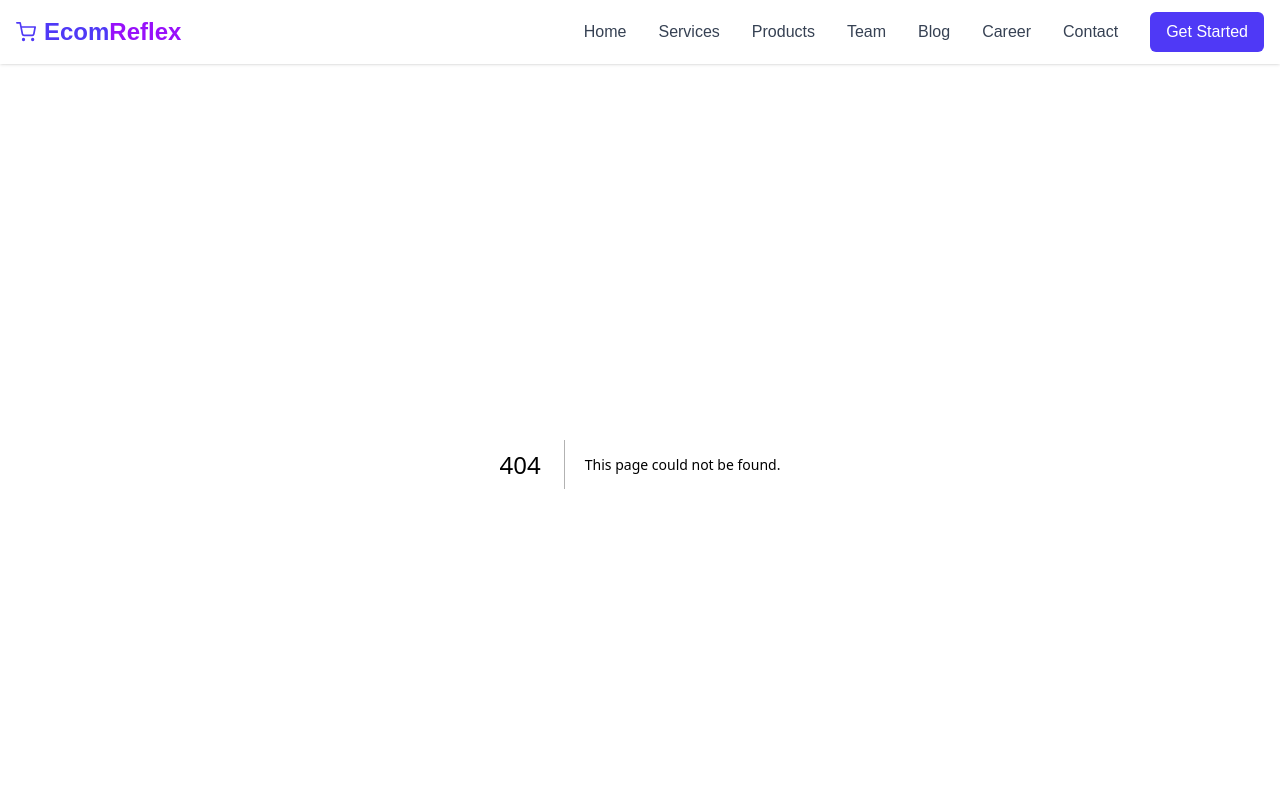
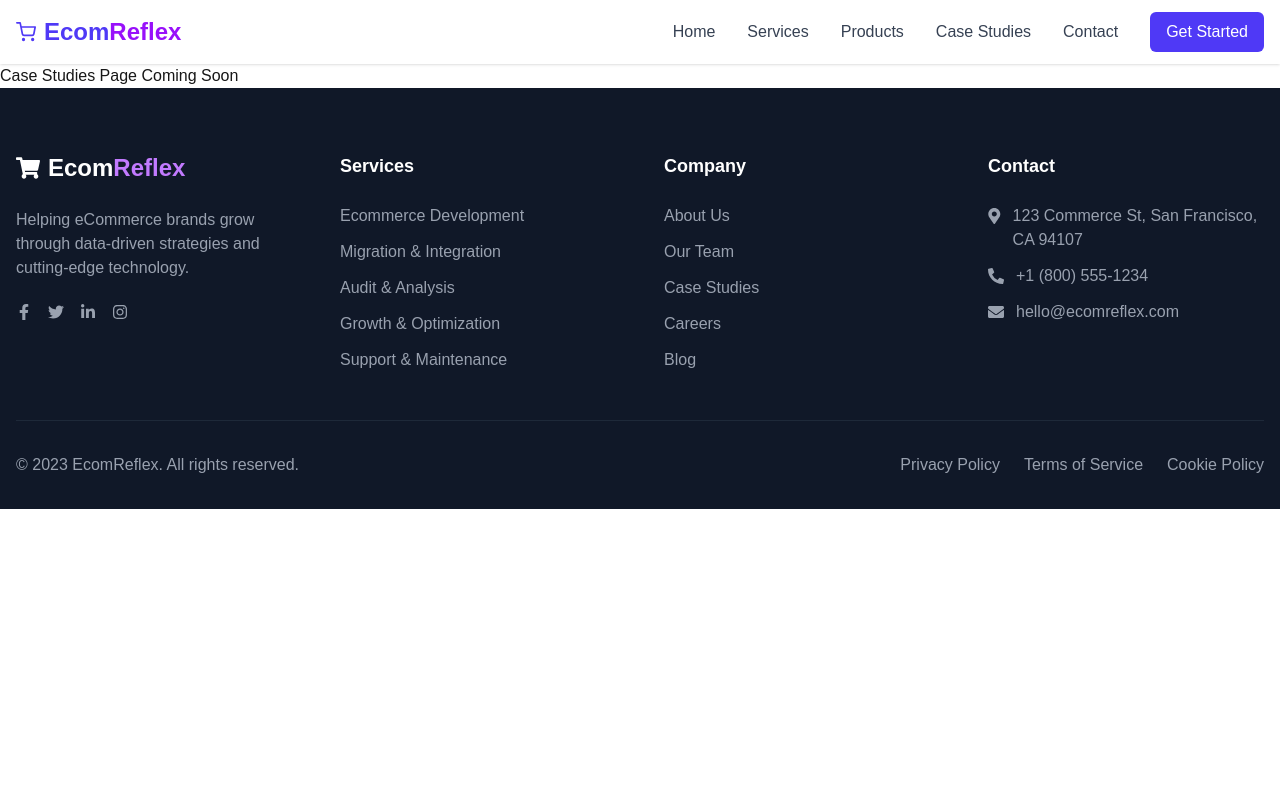
Before and after one commit to khmuhib01/ecom-reflex, a Next.js app: page /case-studies in a window 1280 px wide. Before the commit this address had no page. Shown: the top 800 px of the page. Built offline with nearby package versions, Linux system fonts and the light colour scheme.

Commit message:
home page navigation complete

```diff
--- /dev/null
+++ b/src/app/case-studies/page.jsx
@@ -0,0 +1,5 @@
+import React from 'react';
+
+export default function CaseStudiesPage() {
+	return <div>Case Studies Page Coming Soon</div>;
+}
--- a/src/app/page.jsx
+++ b/src/app/page.jsx
@@ -643,12 +643,12 @@ export default function Home() {
 
 					{/* View All Button */}
 					<div className="text-center">
-						<a
+						<Link
 							href="/case-studies"
 							className="inline-block bg-indigo-600 text-white px-6 py-3 rounded-md font-medium hover:bg-indigo-700 transition"
 						>
 							View All Case Studies
-						</a>
+						</Link>
 					</div>
 				</div>
 			</section>
@@ -751,13 +751,13 @@ export default function Home() {
 					</div>
 
 					<div className="text-center mt-12">
-						<a
-							href="#"
+						<Link
+							href="/success-stories"
 							className="inline-flex items-center px-6 py-3 border border-transparent text-base font-medium rounded-md shadow-sm text-white bg-indigo-600 hover:bg-indigo-700"
 						>
-							View All Case Studies
+							View All Success Stories
 							<i className="fas fa-arrow-right ml-2"></i>
-						</a>
+						</Link>
 					</div>
 				</div>
 			</section>
--- /dev/null
+++ b/src/app/success-stories/page.jsx
@@ -0,0 +1,5 @@
+import React from 'react';
+
+export default function SuccessStoriesPage() {
+	return <div>SuccessStoriesPage</div>;
+}
--- a/src/components/inc/FooterComponent.jsx
+++ b/src/components/inc/FooterComponent.jsx
@@ -50,29 +50,29 @@ export default function FooterComponent() {
 						<h3 className="text-lg font-bold mb-6">Services</h3>
 						<ul className="space-y-3">
 							<li>
-								<a href="#" className="text-gray-400 hover:text-white">
+								<Link href="/services/ecommerce-development" className="text-gray-400 hover:text-white">
 									Ecommerce Development
-								</a>
+								</Link>
 							</li>
 							<li>
-								<a href="#" className="text-gray-400 hover:text-white">
+								<Link href="/services/ecommerce-migration-and-integration" className="text-gray-400 hover:text-white">
 									Migration & Integration
-								</a>
+								</Link>
 							</li>
 							<li>
-								<a href="#" className="text-gray-400 hover:text-white">
+								<Link href="/services/audit-and-analysis" className="text-gray-400 hover:text-white">
 									Audit & Analysis
-								</a>
+								</Link>
 							</li>
 							<li>
-								<a href="#" className="text-gray-400 hover:text-white">
+								<Link href="/services/growth-and-optimization" className="text-gray-400 hover:text-white">
 									Growth & Optimization
-								</a>
+								</Link>
 							</li>
 							<li>
-								<a href="#" className="text-gray-400 hover:text-white">
+								<Link href="/services/support-and-maintenance" className="text-gray-400 hover:text-white">
 									Support & Maintenance
-								</a>
+								</Link>
 							</li>
 						</ul>
 					</div>
@@ -82,29 +82,29 @@ export default function FooterComponent() {
 						<h3 className="text-lg font-bold mb-6">Company</h3>
 						<ul className="space-y-3">
 							<li>
-								<a href="#" className="text-gray-400 hover:text-white">
+								<Link href="/about" className="text-gray-400 hover:text-white">
 									About Us
-								</a>
+								</Link>
 							</li>
 							<li>
-								<a href="#" className="text-gray-400 hover:text-white">
+								<Link href="/team" className="text-gray-400 hover:text-white">
 									Our Team
-								</a>
+								</Link>
 							</li>
 							<li>
-								<a href="#" className="text-gray-400 hover:text-white">
+								<Link href="/case-study" className="text-gray-400 hover:text-white">
 									Case Studies
-								</a>
+								</Link>
 							</li>
 							<li>
-								<a href="#" className="text-gray-400 hover:text-white">
+								<Link href="/careers" className="text-gray-400 hover:text-white">
 									Careers
-								</a>
+								</Link>
 							</li>
 							<li>
-								<a href="#" className="text-gray-400 hover:text-white">
+								<Link href="/blog" className="text-gray-400 hover:text-white">
 									Blog
-								</a>
+								</Link>
 							</li>
 						</ul>
 					</div>
--- a/src/components/inc/HeaderComponent.jsx
+++ b/src/components/inc/HeaderComponent.jsx
@@ -30,14 +30,8 @@ export default function HeaderComponent() {
 						<Link href="/products" className="text-gray-700 hover:text-indigo-600 transition">
 							Products
 						</Link>
-						<Link href="/team" className="text-gray-700 hover:text-indigo-600 transition">
-							Team
-						</Link>
-						<Link href="/blog" className="text-gray-700 hover:text-indigo-600 transition">
-							Blog
-						</Link>
-						<Link href="/career" className="text-gray-700 hover:text-indigo-600 transition">
-							Career
+						<Link href="/case-studies" className="text-gray-700 hover:text-indigo-600 transition">
+							Case Studies
 						</Link>
 						<Link href="/contact" className="text-gray-700 hover:text-indigo-600 transition">
 							Contact
@@ -77,24 +71,17 @@ export default function HeaderComponent() {
 							</Link>
 
 							<Link
-								href="/team"
+								href="/case-studies"
 								className="block px-3 py-2 rounded-md text-base font-medium text-gray-700 hover:text-indigo-600 hover:bg-gray-50"
 							>
-								Team
+								Case Studies
 							</Link>
 
 							<Link
-								href="/blog"
+								href="/contact"
 								className="block px-3 py-2 rounded-md text-base font-medium text-gray-700 hover:text-indigo-600 hover:bg-gray-50"
 							>
-								Blog
-							</Link>
-
-							<Link
-								href="/career"
-								className="block px-3 py-2 rounded-md text-base font-medium text-gray-700 hover:text-indigo-600 hover:bg-gray-50"
-							>
-								Career
+								Contact
 							</Link>
 
 							<Link
```
